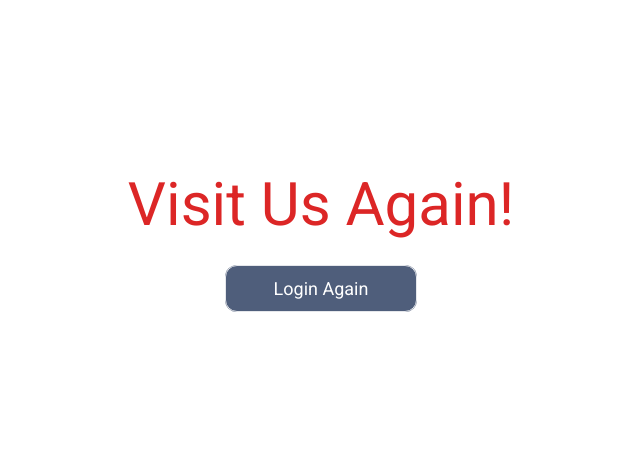
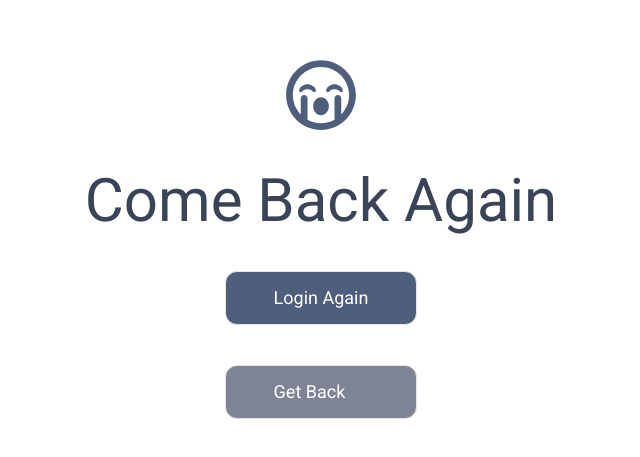
Before and after one commit to ahmedalgrgawy/Qat3, a React (Vite) app: page /bye in a window 1280 px wide. Shown: the part 161-618 px from the top of the page, without its empty margins (319-959 px from the left). Built offline with nearby package versions, Linux system fonts and the light colour scheme; no server answers.

Commit message:
Bye Bye Page

```diff
--- a/src/Components/AuthPages/Bye/Bye.jsx
+++ b/src/Components/AuthPages/Bye/Bye.jsx
@@ -1,12 +1,17 @@
 import { Link } from "react-router-dom"
+import { FaRegSadCry } from "react-icons/fa";
 
 const Bye = () => {
     return (
         <div className='h-screen flex justify-center items-center flex-col'>
-            <div className="text-red-600 text-6xl mb-10">Visit Us Again!</div>
-            <div>
+            <div className="text-main text-7xl mb-10">{<FaRegSadCry />}</div>
+            <div className="text-main-darker text-3xl md:text-6xl mb-10">Come Back Again</div>
+            <div className="flex flex-col justify-center gap-10">
                 <Link className="main-btn" to={"/sign-in"}>
-                    Login again
+                    Login Again
+                </Link>
+                <Link className="second-btn" to={"/"}>
+                    Get Back
                 </Link>
             </div>
         </div>
```
